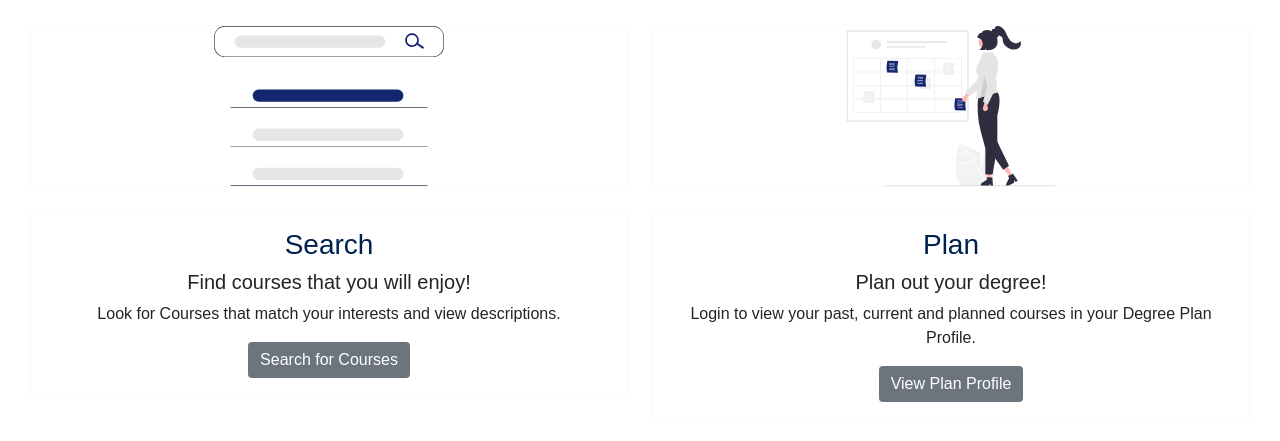
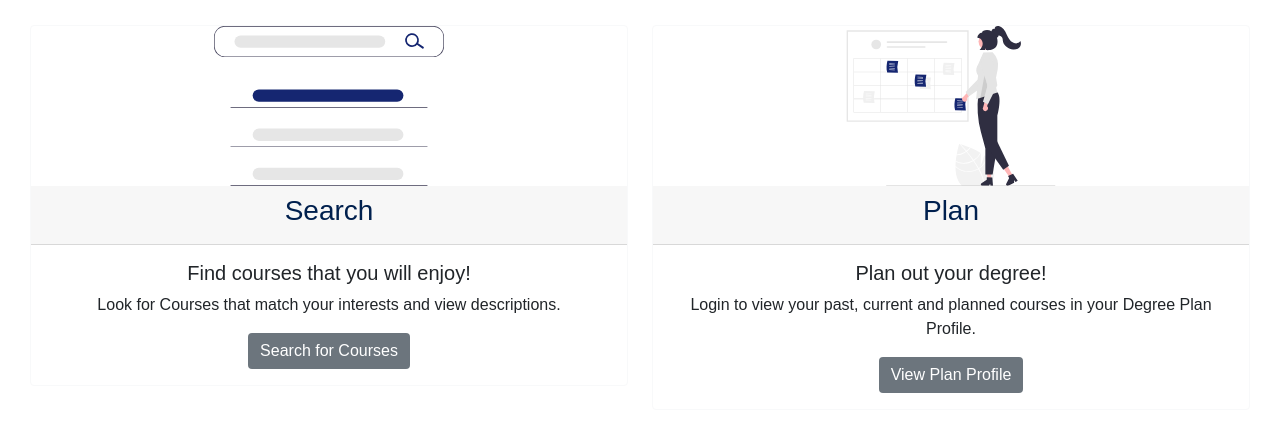
Before and after one commit to ECE444-2021Fall/project1-education-pathways-group-14-commuters, a Flask app: template templates/index.html in a window 1280 px wide. Shown: the part 291-732 px from the top of the page. Run offline with Flask 2, Linux system fonts and the light colour scheme; the template is opened without the code that fills it, so the values that code supplies are empty; parts of the project's set-up code (start-up, migrations or seed data) failed here and were passed over; some libraries are stand-ins or nearby versions.

Commit message:
Changed back to side by side cards. Made borders light.

```diff
--- a/templates/index.html
+++ b/templates/index.html
@@ -9,54 +9,19 @@
 {% endblock %}
 
 {% block page %}
+
+<!--App Introduction-->
 <div id="home-page-introduction">
   <p>Welcome to Group 14's U of T Course Planning and Exploration Tool!
     <br>
-    To find courses and view your degree plan, use the links in the navigation bar or the buttons below.</p>
+    To find courses and view your degree plan, use the links in the navigation bar or the buttons below.
+  </p>
 </div>
+
 <div id="description-section">
 
-  <div class="row row-cols-1 row-cols-md-2 g-4">
-
-    <div class="col-md-6">
-      <div class="card border-light text-center">
-        <img src="/static/undraw_search_re_x5gq.svg" class="card-img" alt="Search">
-      </div>
-    </div>
-
-    <div class="col-md-6">
-      <div class="card border-light text-center">
-        <img src="/static/undraw_events_re_98ue.svg" class="card-img" alt="Plan">
-      </div>
-    </div>
-
-    <div class="col-md-6">
-      <div class="card border-light text-center">
-        <div class="card-body">
-          <h3>Search</h3>
-          <h5 class="card-title">Find courses that you will enjoy!</h5>
-          <p class="card-text"> Look for Courses that match your interests and view
-            descriptions.</p>
-          <a href="/search" class="btn btn-secondary">Search for Courses</a>
-        </div>
-      </div>
-    </div>
-
-    <div class="col-md-6">
-      <div class="card border-light text-center">
-        <div class="card-body">
-          <h3>Plan</h3>
-          <h5 class="card-title">Plan out your degree!</h5>
-          <p class="card-text">Login to view your past, current and planned courses in your Degree Plan Profile.</p>
-          <a href="/plan" class="btn btn-secondary">View Plan Profile</a>
-        </div>
-        </div>
-      </div>
-    </div>
-
-  </div>
-
-  <!--<div class="row">
+  <div class="row">
+    <!--Search Card with Image, Description and Button with Link to Search Page-->
     <div class="col-sm-6">
       <div class="card border-light text-center">
         <img src="/static/undraw_search_re_x5gq.svg" class="card-img-top" alt="Search">
@@ -71,6 +36,8 @@
         </div>
       </div>
     </div>
+
+    <!--Plan Card with Image, Description and Button with Link to Plan Page-->
     <div class="col-sm-6">
       <div class="card border-light text-center">
         <img src="/static/undraw_events_re_98ue.svg" class="card-img-top" alt="Plan">
@@ -85,5 +52,5 @@
       </div>
     </div>
   </div>
-</div>-->
+</div>
 {% endblock %}
```
